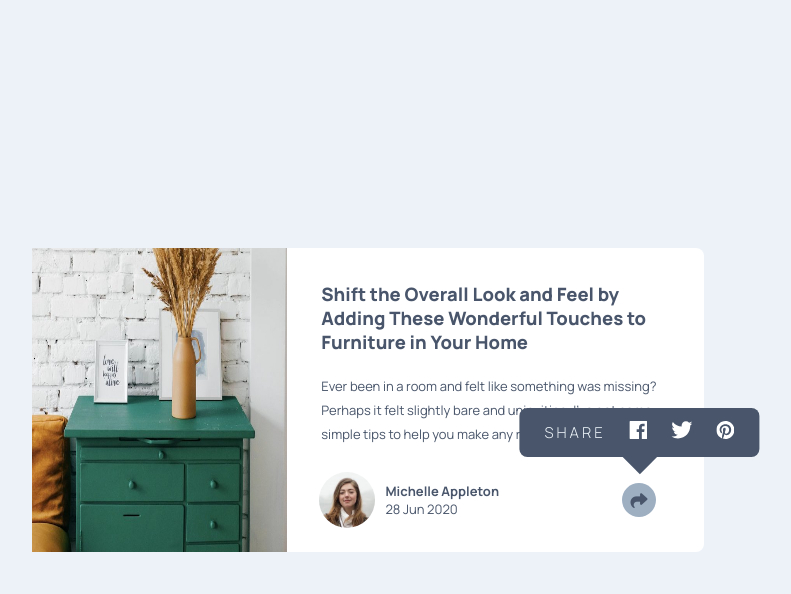
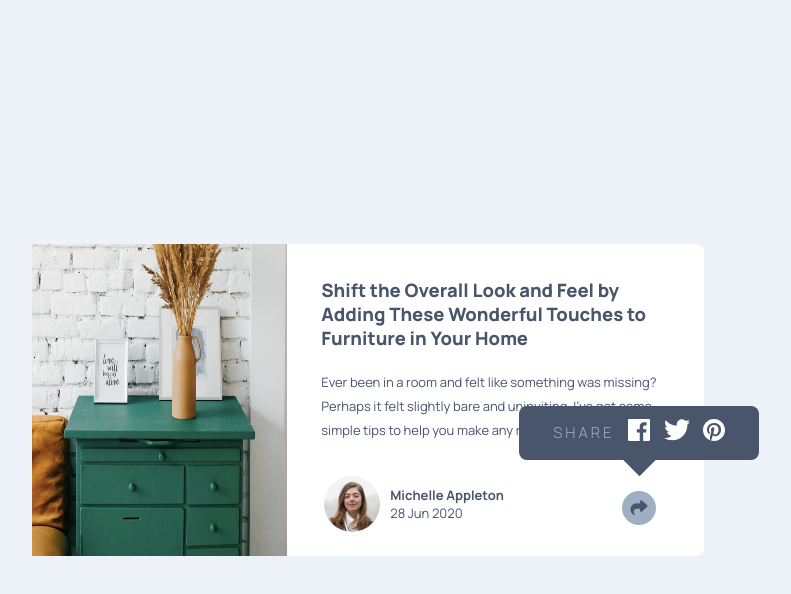
Before and after one commit to Lescano713/Article-Preview-Component, a plain HTML site: page index.html in a window 1280 px wide. Both pictures are taken after a click on the icon 911 px from the left and 500 px from the top of the page. Shown: the whole page, without its empty margins (272-1063 px from the left). Drawn offline with Linux system fonts and the light colour scheme.

Commit message:
animations

```diff
--- a/index.js
+++ b/index.js
@@ -21,6 +21,7 @@ uploadingArticles()
 
 function uploadingArticles(){
     articles.forEach(article =>{
+        articleContainer.innerHTML = "";
         articleContainer.innerHTML = `
             <div class="img-container">
                 <img class="article-img" src="${article.imageArticle}" alt="article-img">
@@ -47,9 +48,10 @@ function uploadingArticles(){
             shareI.classList.add("fa-share")
             shareI.id = "share-author";
             authorDiv.appendChild(shareI);
-
+            authorDiv.id = "author-container";
             const socialMediaDiv = document.createElement('div');
             socialMediaDiv.classList.add('social-media');
+            socialMediaDiv.id = "social-div"
             socialMediaDiv.innerHTML = `
                     <h2>SHARE</h2>
                     <a href="${article.facebook}" ><img src="./images/icon-facebook.svg" alt="image-author"></a>
@@ -61,35 +63,21 @@ function uploadingArticles(){
             infoContainer.appendChild(socialMediaDiv);
             articleContainer.appendChild(infoContainer);
 
-            const ShareSocialI = document.createElement('i');
-                    ShareSocialI.classList.add("fa-solid");
-                    ShareSocialI.classList.add("fa-share");
-                    ShareSocialI.id ="share-icon";
-                    socialMediaDiv.appendChild(ShareSocialI);
+            // const ShareSocialI = document.createElement('i');
+            //         ShareSocialI.classList.add("fa-solid");
+            //         ShareSocialI.classList.add("fa-share");
+            //         ShareSocialI.id ="share-icon";
+            //         socialMediaDiv.appendChild(ShareSocialI);
 
-            showHide(shareI,ShareSocialI,socialMediaDiv, authorDiv);
+            // showHide(shareI,ShareSocialI,socialMediaDiv, authorDiv);
 
     })
 }
 
-const socialShare = document.getElementById("share-social");
 const authorShare = document.getElementById("share-author");
-function showHide(icon1, icon2, div1, div2){
-    icon1.addEventListener('click', show);
-    function show(){
-        if(window.innerWidth >= 800){
-            div1.classList.toggle("show");
-            div2.classList.remove("hide")
-            icon2.style.display = "none";
-        }else{
-            div2.classList.toggle("hide");
-            div1.classList.toggle("show");
-            icon2.classList.add("show")
+const socialMediaDiv = document.getElementById("social-div");
 
-            icon2.addEventListener('click', e=>{
-                div2.classList.remove("hide");
-                div1.classList.remove("show");
-            })
-        }
-    }
-}
+
+authorShare.addEventListener('click', e =>{
+    socialMediaDiv.classList.toggle("show");
+})
--- a/style.css
+++ b/style.css
@@ -31,7 +31,11 @@ article{
     max-width: 26em;
     background-color: white;
     border-radius: 8px;
+    overflow: hidden;
+    position: relative;
     .img-container{
+        aspect-ratio: 6/4;
+        overflow: hidden;
         img{
             width: 100%;
             height: auto;
@@ -67,7 +71,7 @@ article{
     display: grid;
     grid-template-columns: 3.2em 1fr 1fr;
     grid-gap: 0 15px;
-    padding: 0 2.5em 1em 1.5em;
+    padding: 0.5em 2.5em 1em 1.8em;
     .img-author{
         border-radius: 50%;
         height: clamp(2.5rem, 1.607rem + 2.381vw, 3.75rem);
@@ -83,20 +87,26 @@ article{
 }
 
 .social-media{
+    position: absolute;
     background-color: var(--VeryDarkGrayishBlue);
-    justify-content: space-around;
     padding: 0.8rem;
     align-items: center;
     border-radius: 0 0 8px 8px  ;
-    display: none;
+    bottom: 13%;
+    width: 100%;
+    height: 13%;
+    opacity: 0;
+    transition: all .3s ease-in-out;
     img{
-        height: 18px;
+        height: 22px;
+        margin-left: 1em;
     }
     h2{
         font-size: 15px;
         letter-spacing: 3px;
-        color: var(--LightGrayishBlue);
+        color: var(--GrayishBlue);
         font-weight: 300;
+        margin-left: 1em;
     }
 }
 i{
@@ -105,31 +115,40 @@ i{
     background-color: var(--GrayishBlue);
     border-radius: 50%;
     color: var(--VeryDarkGrayishBlue);
+    position: absolute;
+    bottom: 4%;
+    z-index: 3;
+    transition: all .3s ease;
 }
 i:hover{
     cursor: pointer;
+    color: white;
 }
 
-.hide{
-    display: none;
-}
 .show{
-    display: flex !important;
+    opacity: 1;
+    bottom: 0;
+    transition: all .3s ease-in-out;
 }
 
 @media (min-width:850px){
     article{
         flex-direction: row;
         max-width: 42em;
+        overflow: visible;
         .info-container{
             padding: 0.5em;
         }
     }
     .social-media{
-        position: absolute;
-        transform: translate(93.5%, 9.5em);
+        transform: translate(14em, -6em);
         width: 15em;
+        padding: 1.7em;
+        justify-content: space-around;
         border-radius: 8px;
+        img, h2{
+            margin-left: 0;
+        }
     }
     .social-media::after{
         content: "";
@@ -140,7 +159,7 @@ i:hover{
         top: 74%;
         transform: rotate(45deg);
     }
-    #share-icon{
-        color: white;
+    i{
+        bottom: 10%;
     }
 }
```
